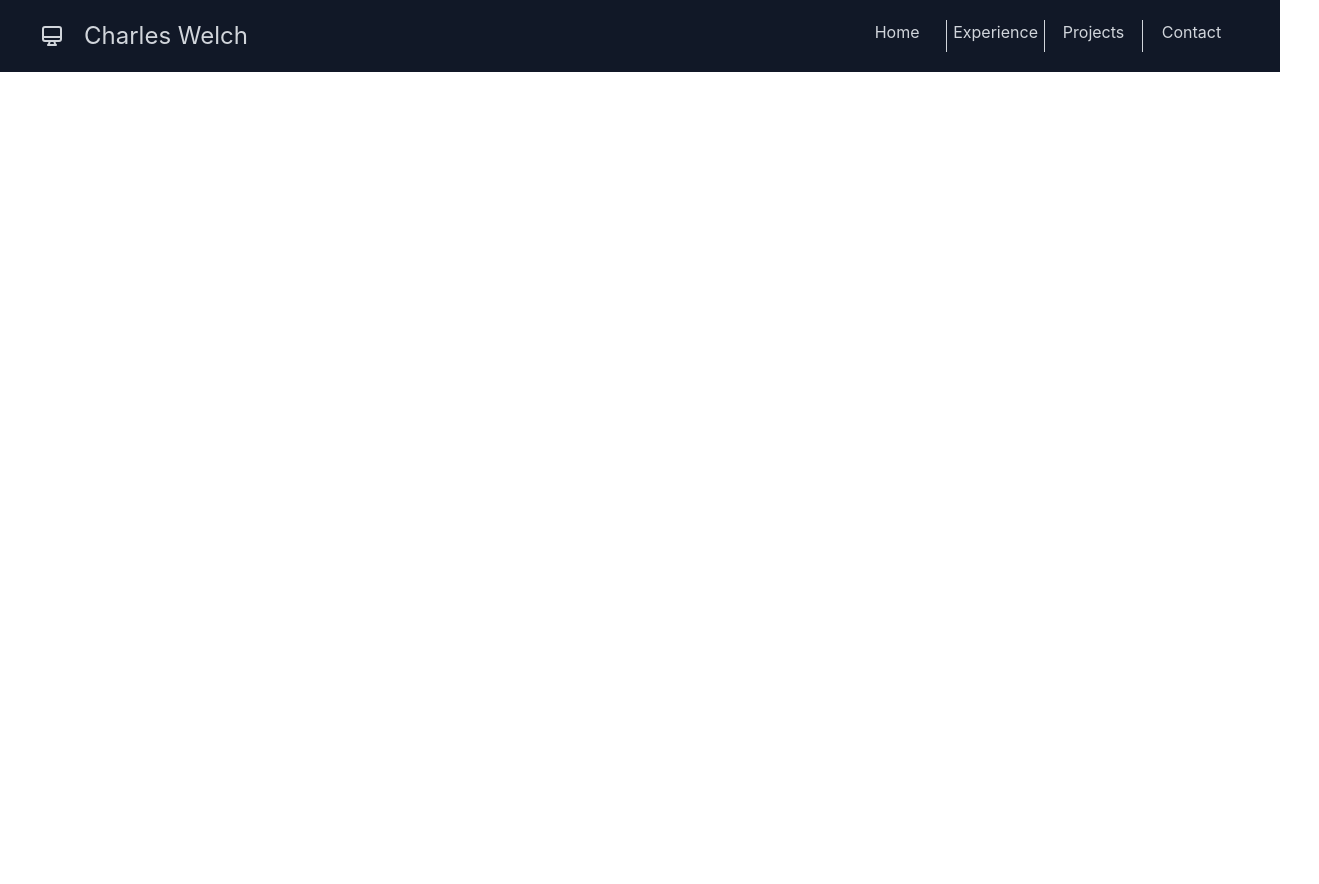
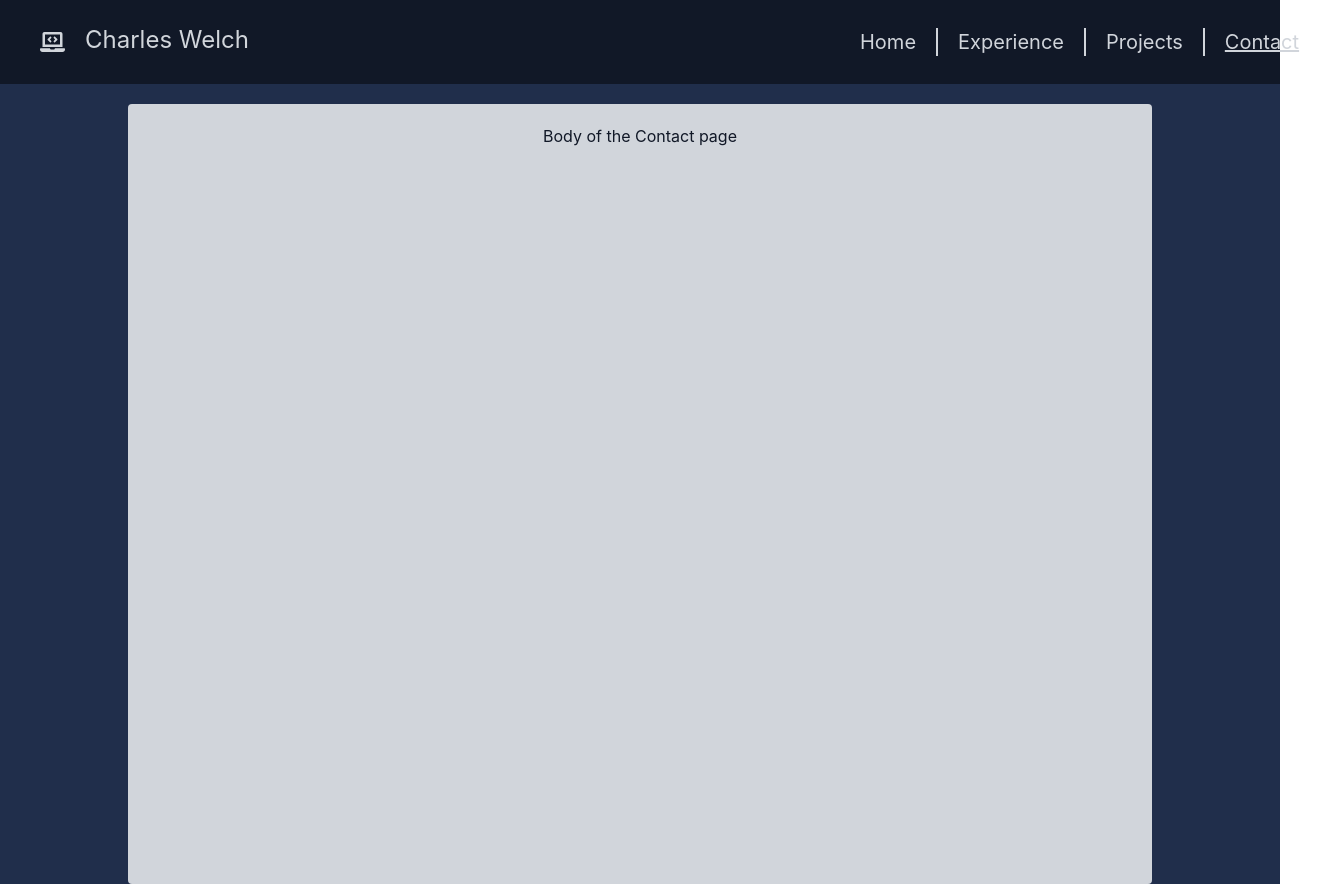
Before and after one commit to cmattrox/ReactPlayground, a React (Create React App) app in the folder react-playground/: page /contact in a window 1280 px wide. Shown: the whole page, 1319 px wide, since content can reach past the window. Before the commit the page ends 800 px from the top, so only its background shows below. Built offline with nearby package versions, Linux system fonts and the light colour scheme.

Commit message:
Building out format for all pages

```diff
--- a/react-playground/package.json
+++ b/react-playground/package.json
@@ -4,6 +4,9 @@
   "private": true,
   "dependencies": {
     "@craco/craco": "^6.4.2",
+    "@fortawesome/fontawesome-svg-core": "^1.2.36",
+    "@fortawesome/free-solid-svg-icons": "^5.15.4",
+    "@fortawesome/react-fontawesome": "^0.1.16",
     "@testing-library/jest-dom": "^5.15.1",
     "@testing-library/react": "^11.2.7",
     "@testing-library/user-event": "^12.8.3",
--- a/react-playground/public/index.html
+++ b/react-playground/public/index.html
@@ -13,6 +13,7 @@
       user's mobile device or desktop. See https://developers.google.com/web/fundamentals/web-app-manifest/
     -->
     <link rel="manifest" href="%PUBLIC_URL%/manifest.json" />
+    <link href="//netdna.bootstrapcdn.com/font-awesome/3.2.1/css/font-awesome.css" rel="stylesheet">
     <!--
       Notice the use of %PUBLIC_URL% in the tags above.
       It will be replaced with the URL of the `public` folder during the build.
--- a/react-playground/src/components/contact.js
+++ b/react-playground/src/components/contact.js
@@ -1,10 +1,12 @@
 import React from 'react';
 import HeaderBar from './headerbar';
+import ContactBody from './contactbody';
 
 function Contact () {
     return (
         <div className="Contact">
             <HeaderBar />
+            <ContactBody />
         </div>
     );
 }
--- /dev/null
+++ b/react-playground/src/components/contactbody.js
@@ -0,0 +1,16 @@
+import '../App.css';
+
+function ContactBody () {
+    return (
+        <main>
+            <div className="bg-gray-darker relative w-full h-screen overflow-hidden pt-5 flex justify-center" id="body">
+                <div className="bg-gray-lightest w-4/5 h-full pt-5 rounded">
+                    <h1 className="text-gray-darkest text-center">Body of the Contact page</h1>
+                </div>
+            </div>
+        </main>
+
+    )
+}
+
+export default ContactBody;
--- a/react-playground/src/components/experience.js
+++ b/react-playground/src/components/experience.js
@@ -1,10 +1,12 @@
 import React from 'react';
 import HeaderBar from './headerbar';
+import ExperienceBody from './experiencebody';
 
 function Experience () {
     return (
         <div className="Experience">
             <HeaderBar />
+            <ExperienceBody />
         </div>
     );
 }
--- /dev/null
+++ b/react-playground/src/components/experiencebody.js
@@ -0,0 +1,16 @@
+import '../App.css';
+
+function ExperienceBody () {
+    return (
+        <main>
+            <div className="bg-gray-darker relative w-full h-screen overflow-hidden pt-5 flex justify-center" id="body">
+                <div className="bg-gray-lightest w-4/5 h-full pt-5 rounded">
+                    <h1 className="text-gray-darkest text-center">Body of the Experience page</h1>
+                </div>
+            </div>
+        </main>
+
+    )
+}
+
+export default ExperienceBody;
--- a/react-playground/src/components/headerbar.js
+++ b/react-playground/src/components/headerbar.js
@@ -1,26 +1,26 @@
 import '../App.css';
-import { Link } from 'react-router-dom';
+import { NavLink } from 'react-router-dom';
+import { FontAwesomeIcon } from '@fortawesome/react-fontawesome';
+import { faLaptopCode } from '@fortawesome/free-solid-svg-icons';
 
 function HeaderBar() {
   return (
-    <div className="HeaderBar" >
-      <nav className="bg-gray-900">
+    <header className="HeaderBar z-0" >
+      <nav className="bg-gray-darkest">
         <div className="px-10 py-5 flex flex-row w-full">
-          <div className="pt-1">
-            <svg class="h-6 w-6 text-center text-gray-300" fill="none" viewBox="0 0 24 24" stroke="currentColor">
-            <path stroke-linecap="round" stroke-linejoin="round" stroke-width="2" d="M9.75 17L9 20l-1 1h8l-1-1-.75-3M3 13h18M5 17h14a2 2 0 002-2V5a2 2 0 00-2-2H5a2 2 0 00-2 2v10a2 2 0 002 2z" />
-          </svg>
+          <div className="w-2/3 flex">
+            <FontAwesomeIcon className="w-full h-full text-gray-lightest"icon={faLaptopCode} size="lg" />
+            <h1 className="inline-block pt-1 align-middle h-full text-gray-lightest text-2xl pl-5">Charles Welch</h1>
           </div>
-          <h1 className="text-gray-300 text-2xl pl-5 w-2/3">Charles Welch</h1>
-        <div className="w-1/3 divide-x divide-gray-300 grid grid-cols-4">
-              <Link to="/" className="text-center text-gray-300">Home</Link>
-              <Link to='/experience' className="text-center text-gray-300">Experience</Link>
-              <Link to='/projects' className="text-center text-gray-300">Projects</Link>
-              <Link to='/contact' className="text-center text-gray-300">Contact</Link>
+          <div className="w-1/3 divide-x-2 divide-gray-300 flex py-2 flex-row">
+            <NavLink to="/" className={({ isActive }) => (isActive ? 'underline text-gray-lightest text-center px-5 text-xl' : "text-center px-5 text-gray-lightest text-xl")} exact>Home</NavLink>
+            <NavLink to='/experience' className={({ isActive }) => (isActive ? 'underline text-gray-lightest text-center px-5 text-xl' : "text-center px-5 text-gray-lightest text-xl")}>Experience</NavLink>
+            <NavLink to='/projects' className={({ isActive }) => (isActive ? 'underline text-gray-lightest text-center px-5 text-xl' : "text-center px-5 text-gray-lightest text-xl")}>Projects</NavLink>
+            <NavLink to='/contact' className={({ isActive }) => (isActive ? 'underline text-gray-lightest text-center px-5 text-xl' : "text-center px-5 text-gray-lightest text-xl")}>Contact</NavLink>
           </div>
         </div>
       </nav>
-    </div>
+    </header>
   );
 }
 
--- a/react-playground/src/components/home.js
+++ b/react-playground/src/components/home.js
@@ -1,10 +1,12 @@
 import React from 'react';
 import HeaderBar from './headerbar';
+import HomeBody from './homeBody';
 
 function Home () {
     return (
         <div className="Home">
             <HeaderBar />
+            <HomeBody />
         </div>
     );
 }
--- /dev/null
+++ b/react-playground/src/components/homeBody.js
@@ -0,0 +1,16 @@
+import '../App.css';
+
+function HomeBody () {
+    return (
+        <main>
+            <div className="bg-gray-darker relative w-full h-screen overflow-hidden pt-5 flex justify-center" id="body">
+                <div className="bg-gray-lightest w-4/5 h-full pt-5 rounded">
+                    <h1 className="text-gray-darkest text-center text-7xl">Hello, World!</h1>
+                </div>
+            </div>
+        </main>
+
+    )
+}
+
+export default HomeBody;
--- a/react-playground/src/components/projects.js
+++ b/react-playground/src/components/projects.js
@@ -1,10 +1,12 @@
 import React from 'react';
 import HeaderBar from './headerbar';
+import ProjectsBody from './projectsbody';
 
 function Projects () {
     return (
         <div className="Projects">
             <HeaderBar />
+            <ProjectsBody />
         </div>
     );
 }
--- /dev/null
+++ b/react-playground/src/components/projectsbody.js
@@ -0,0 +1,16 @@
+import '../App.css';
+
+function ProjectsBody () {
+    return (
+        <main>
+            <div className="bg-gray-darker relative w-full h-screen overflow-hidden pt-5 flex justify-center" id="body">
+                <div className="bg-gray-lightest w-4/5 h-full pt-5 rounded">
+                    <h1 className="text-gray-darkest text-center">Body of the Projects page</h1>
+                </div>
+            </div>
+        </main>
+
+    )
+}
+
+export default ProjectsBody;
--- a/react-playground/tailwind.config.js
+++ b/react-playground/tailwind.config.js
@@ -2,10 +2,23 @@ module.exports = {
   purge: ['./src/**/*.{js,jsx.ts,tsx}', './public/index.html'],
   darkMode: false, // or 'media' or 'class'
   theme: {
+    colors: {
+      gray: {
+        lightest: '#D1D5DB',
+        lighter: '#4F71B5',
+        light: '##3E5A93',
+        DEFAULT: '#3E5A93',
+        dark: '#2F446F',
+        darker: '#202E4B',
+        darkest: '#111827',
+      },
+    },
     extend: {},
   },
   variants: {
-    extend: {},
+    extend: {
+      divideStyle: ['hover', 'focus'],
+    },
   },
   plugins: [],
 }
```
Also changed, not shown: 1 other file (tests, documents, lock files or other folders).
